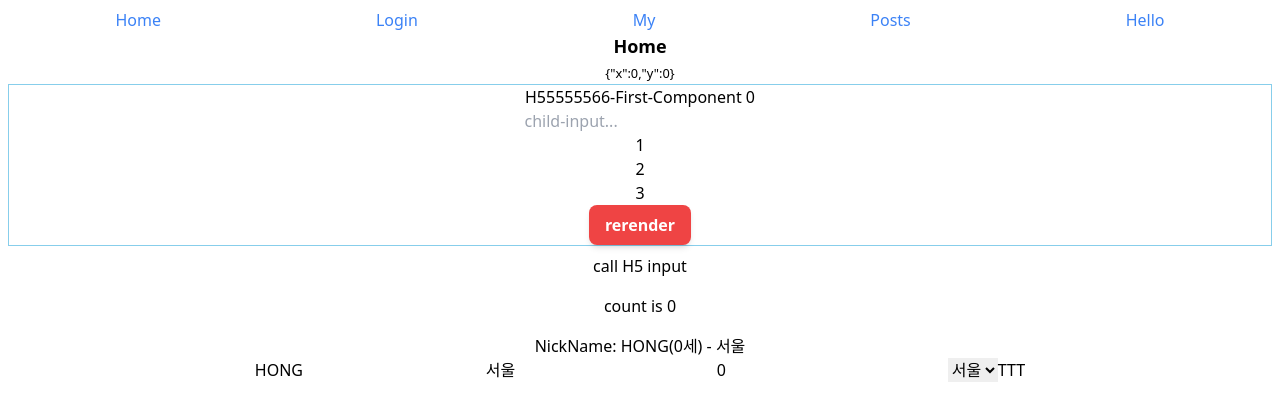
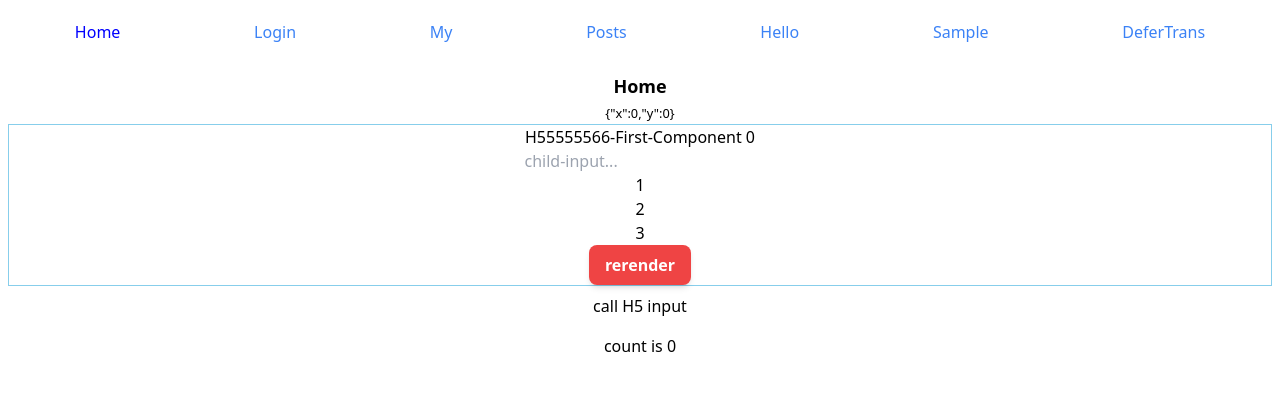
Before and after one commit to indiflex/hana3, a React (Vite) app in the folder react/rbvite/: page / in a window 1280 px wide. Shown: the top 420 px of the page. Built offline with nearby package versions, Linux system fonts and the light colour scheme.

Commit message:
react-router

```diff
--- a/react/rbvite/src/App.tsx
+++ b/react/rbvite/src/App.tsx
@@ -6,27 +6,35 @@ import { SessionProvider } from './contexts/session-context';
 import Posts from './components/Posts';
 import { Nav } from './Nav';
 import { Route, Routes } from 'react-router-dom';
-import { Login } from './components/Login';
+import { Login, LoginHandler } from './components/Login';
 import { NotFound } from './NotFound';
 import { Home } from './components/Home';
+import Sample from './components/Sample';
+import DeferTrans from './components/DeferTrans';
 // import DeferTrans from './components/DeferTrans';
 // import Effect from './components/Effect';
 
 function App() {
   const myHandlerRef = useRef<ItemHandler>(null);
+  const loginHandlerRef = useRef<LoginHandler>(null);
 
   return (
     <>
-      <SessionProvider myHandlerRef={myHandlerRef}>
+      <SessionProvider
+        myHandlerRef={myHandlerRef}
+        loginHandlerRef={loginHandlerRef}
+      >
         <Nav />
         <Routes>
           <Route path='/' element={<Home />} />
-          <Route path='/login' element={<Login />} />
-          <Route path='/my' element={<My />} />
+          <Route path='/login' element={<Login ref={loginHandlerRef} />} />
+          <Route path='/my' element={<My ref={myHandlerRef} />} />
           <Route path='/posts' element={<Posts />} />
           {/* <Route path='/items' element={<Items />} />
         <Route path='/items/:id' element={<Item />} /> */}
           <Route path='/hello' element={<Hello />} />
+          <Route path='/sample' element={<Sample />} />
+          <Route path='/difertrans' element={<DeferTrans />} />
           <Route path='*' element={<NotFound />} />
         </Routes>
       </SessionProvider>
--- a/react/rbvite/src/Nav.tsx
+++ b/react/rbvite/src/Nav.tsx
@@ -1,24 +1,60 @@
+import clsx from 'clsx';
+import { NavLink } from 'react-router-dom';
 import { Link } from 'react-router-dom';
 
 export const Nav = () => (
   <nav>
-    <ul className='flex justify-around text-blue-500'>
+    <ul className='flex justify-around text-blue-500 mt-3 mb-7'>
       <li>
-        <Link to='/' replace>
+        <NavLink to='/' replace>
           Home
-        </Link>
+        </NavLink>
       </li>
       <li>
-        <Link to='/login'>Login</Link>
+        <NavLink to='/login'>Login</NavLink>
       </li>
       <li>
-        <Link to='/my'>My</Link>
+        <NavLink to='/my'>My</NavLink>
       </li>
       <li>
-        <Link to='/posts'>Posts</Link>
+        <NavLink
+          to='/posts'
+          style={({ isActive, isPending }) => {
+            console.log({ isActive, isPending });
+            return { color: isActive ? 'red' : 'inherit' };
+          }}
+        >
+          Posts
+        </NavLink>
       </li>
       <li>
-        <Link to='/hello'>Hello</Link>
+        <NavLink
+          to='/hello'
+          className={({ isActive, isPending, isTransitioning }) =>
+            clsx({
+              'text-red-500': isActive,
+              'border border-red-500': isPending || isTransitioning,
+            })
+          }
+        >
+          Hello
+        </NavLink>
+      </li>
+      <li>
+        <NavLink to='/samplexxxx'>Sample</NavLink>
+      </li>
+      <li>
+        <NavLink
+          to='/difertrans'
+          className={({ isActive, isPending, isTransitioning }) =>
+            clsx({
+              'text-red-500': isActive,
+              'border border-red-500': isPending || isTransitioning,
+            })
+          }
+        >
+          DeferTrans
+        </NavLink>
       </li>
     </ul>
   </nav>
--- a/react/rbvite/src/NotFound.tsx
+++ b/react/rbvite/src/NotFound.tsx
@@ -1 +1,19 @@
-export const NotFound = () => <h1>Page Not Found (404)</h1>;
+// import { Navigate } from 'react-router-dom';
+
+import { useNavigate } from 'react-router-dom';
+import { useTimeout } from './hooks/timeout';
+
+export const NotFound = () => {
+  console.log('NotFound>>>', location.pathname);
+  const navigate = useNavigate();
+  // useTimeout(() => navigate('/'), 2000);
+  useTimeout(() => navigate(-1), 2000);
+  return (
+    <h1>
+      <strong className='text-red-500'>{location.pathname}</strong> Page Not
+      Found (404)
+    </h1>
+  );
+
+  // return <Navigate to='/' />;
+};
--- a/react/rbvite/src/components/Login.tsx
+++ b/react/rbvite/src/components/Login.tsx
@@ -10,6 +10,7 @@ import { useCounter } from '../contexts/counter-context';
 import { useSession } from '../contexts/session-context';
 import { useTimeout } from '../hooks/timeout';
 import { useToggle } from '../hooks/toggle';
+import { useNavigate } from 'react-router-dom';
 
 export type LoginHandler = {
   noti: (msg: string) => void;
@@ -27,6 +28,8 @@ export const Login = forwardRef((_, ref: ForwardedRef<LoginHandler>) => {
   // const [name, setName] = useState('');
   const { count, plusCount, minusCount } = useCounter();
   const { login } = useSession();
+
+  const navigate = useNavigate();
 
   const handler = {
     noti: (msg: string) => alert(msg),
@@ -52,10 +55,8 @@ export const Login = forwardRef((_, ref: ForwardedRef<LoginHandler>) => {
     // }
 
     const id = Number(idRef.current?.value);
-    console.log('🚀  id:', id);
     const name = nameRef.current?.value;
-    console.log('🚀  name:', name);
-    login(id, name ?? '');
+    if (login(id, name ?? '')) navigate('/my');
   };
 
   useEffect(() => {
--- a/react/rbvite/src/components/Sample.tsx
+++ b/react/rbvite/src/components/Sample.tsx
@@ -17,6 +17,7 @@ export default function Sample() {
 
   return (
     <>
+      <h1 className='text-lg font-bold'>Sample</h1>
       <div>
         <h5>
           NickName: {nickname}({age}세) - {address}
--- a/react/rbvite/src/contexts/session-context.tsx
+++ b/react/rbvite/src/contexts/session-context.tsx
@@ -9,14 +9,14 @@ import {
   useEffect,
   useMemo,
   useReducer,
-  useState,
 } from 'react';
 import { ItemHandler } from '../components/My';
 import { useFetch } from '../hooks/fetch';
+import { LoginHandler } from '../components/Login';
 
 type SessionContextProp = {
   session: Session;
-  login: (id: number, name: string) => void;
+  login: (id: number, name: string) => boolean;
   logout: () => void;
   saveItem: ({ id, name, price }: Cart) => void;
   removeItem: (itemId: number) => void;
@@ -27,7 +27,7 @@ type SessionContextProp = {
 
 const SessionContext = createContext<SessionContextProp>({
   session: { loginUser: null, cart: [] },
-  login: () => {},
+  login: () => false,
   logout: () => {},
   saveItem: () => {},
   removeItem: () => {},
@@ -37,6 +37,7 @@ const SessionContext = createContext<SessionContextProp>({
 type ProviderProps = {
   children: ReactNode;
   myHandlerRef?: RefObject<ItemHandler>;
+  loginHandlerRef?: RefObject<LoginHandler>;
 };
 
 type Action =
@@ -84,7 +85,11 @@ const reducer = (session: Session, { type, payload }: Action) => {
   }
 };
 
-export const SessionProvider = ({ children, myHandlerRef }: ProviderProps) => {
+export const SessionProvider = ({
+  children,
+  myHandlerRef,
+  loginHandlerRef,
+}: ProviderProps) => {
   // const [session, setSession] = useState<Session>({
   //   loginUser: null,
   //   cart: [],
@@ -100,26 +105,34 @@ export const SessionProvider = ({ children, myHandlerRef }: ProviderProps) => {
   );
 
   const login = useCallback((id: number, name: string) => {
-    const loginNoti = myHandlerRef?.current?.loginHandler.noti || alert;
+    const loginNoti =
+      myHandlerRef?.current?.loginHandler.noti ||
+      loginHandlerRef?.current?.noti ||
+      alert;
     console.log('🚀  loginNoti:', loginNoti);
 
-    const focusId = myHandlerRef?.current?.loginHandler.focusId;
-    const focusName = myHandlerRef?.current?.loginHandler.focusName;
+    const focusId =
+      myHandlerRef?.current?.loginHandler.focusId ||
+      loginHandlerRef?.current?.focusId;
+    const focusName =
+      myHandlerRef?.current?.loginHandler.focusName ||
+      loginHandlerRef?.current?.focusName;
 
     if (!id || isNaN(id)) {
       loginNoti('User ID를 입력하세요!');
       if (focusId) focusId();
-      return;
+      return false;
     }
 
     if (!name) {
       loginNoti('User name을 입력하세요!');
       if (focusName) focusName();
-      return;
+      return false;
     }
 
     // setSession((session) => ({ ...session, loginUser: { id, name } }));
     dispatch({ type: 'login', payload: { id, name } });
+    return true;
   }, []);
 
   const logout = useCallback(() => {
@@ -168,6 +181,7 @@ export const SessionProvider = ({ children, myHandlerRef }: ProviderProps) => {
   const { data, error } = useFetch<Session>({
     url: '/data/sample.json',
   });
+  if (error) console.error('ERROR:', error);
 
   useEffect(() => {
     if (data) {
--- a/react/rbvite/src/index.css
+++ b/react/rbvite/src/index.css
@@ -23,5 +23,6 @@ ul.un-list {
 }
 
 .active {
-  border: 1px solid skyblue;
+  /* border: 1px solid skyblue; */
+  color: blue;
 }
--- a/react/rbvite/src/main.tsx
+++ b/react/rbvite/src/main.tsx
@@ -2,7 +2,6 @@ import React from 'react';
 import ReactDOM from 'react-dom/client';
 import App from './App.tsx';
 import './index.css';
-import Sample from './components/Sample';
 import { CounterProvider } from './contexts/counter-context.tsx';
 import { BrowserRouter } from 'react-router-dom';
 
@@ -13,6 +12,5 @@ ReactDOM.createRoot(document.getElementById('root')!).render(
         <App />
       </BrowserRouter>
     </CounterProvider>
-    <Sample />
   </React.StrictMode>
 );
```
Also changed, not shown: react/rbvite/.eslintrc.cjs.
